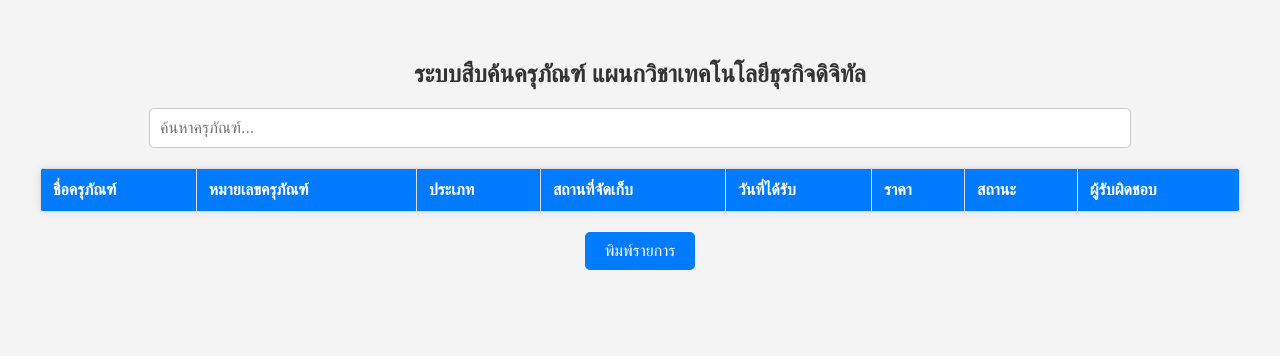
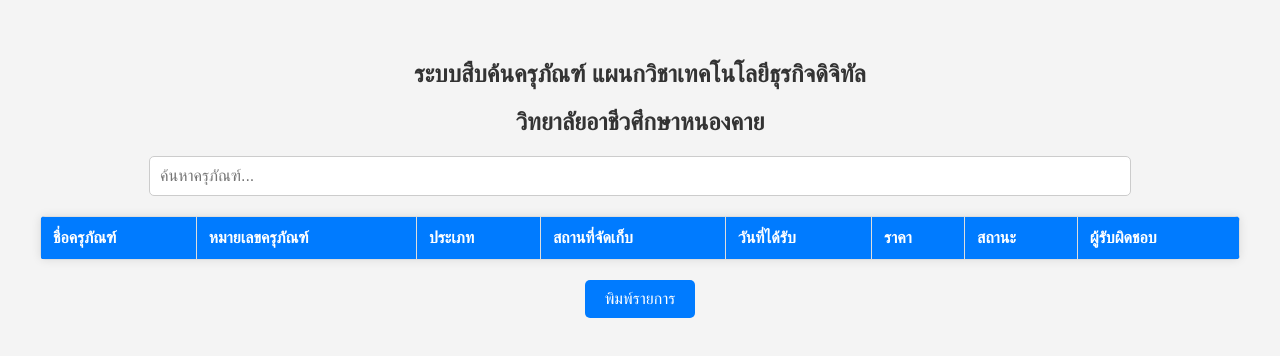
Before and after one commit to chudapon1414/DBT-PROCUREMENT, a plain HTML site: page index.html in a window 1280 px wide. Drawn offline with Linux system fonts and the light colour scheme; no server answers.

Commit message:
Update index.html

```diff
--- a/index.html
+++ b/index.html
@@ -8,6 +8,7 @@
 </head>
 <body>
     <h2>ระบบสืบค้นครุภัณฑ์ แผนกวิชาเทคโนโลยีธุรกิจดิจิทัล</h2>
+    <h2>วิทยาลัยอาชีวศึกษาหนองคาย</h2>
     <input type="text" id="searchBox" placeholder="ค้นหาครุภัณฑ์..." onkeyup="filterTable()">
 
     <table id="dataTable">
```
